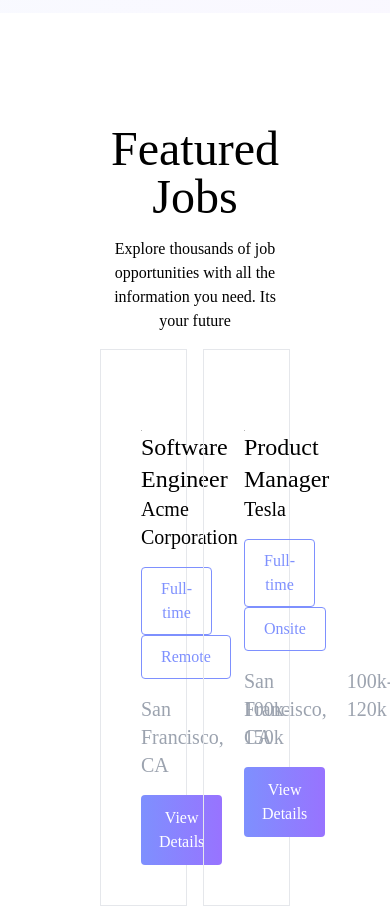
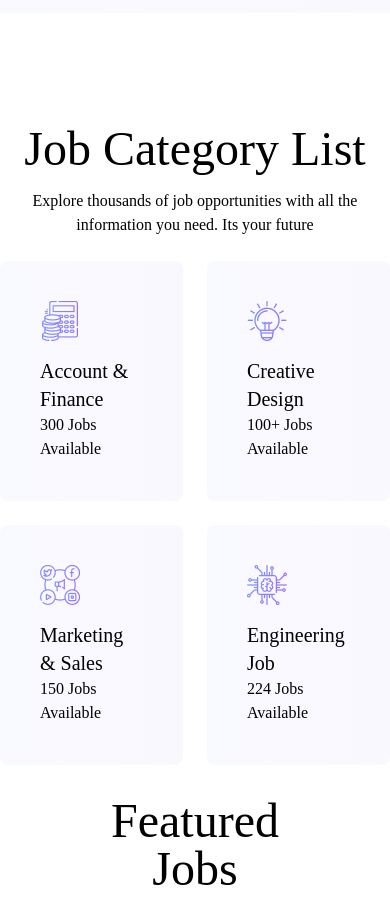
Before and after one commit to rabby-hasan-dev/job-opportunity, a React (Vite) app: page / in a window 390 px wide. Shown: the part 1180-2092 px from the top of the page. Built offline with nearby package versions, Linux system fonts and the light colour scheme; grey boxes are pictures that could not be loaded.

Commit message:
added job category

```diff
--- a/public/jobcategory.json
+++ b/public/jobcategory.json
@@ -1,24 +1,26 @@
+[
   {
-    "category":[
-   {
+    "_id": "648473b891c734003ffe4594",
     "logo": "/src/assets/Icons/accounts 1.png",
     "name": "Account & Finance",
     "jobs_available": "300 Jobs Available"
   },
   {
+    "_id": "648473b84f7ac1ba40c02191",
     "logo": "/src/assets/Icons/business 1.png",
     "name": "Creative Design",
-      "jobs_available":"100+ Jobs Available"
+    "jobs_available": "100+ Jobs Available"
   },
   {
+    "_id": "648473b868b02c60e42ab9d1",
     "logo": "/src/assets/Icons/social-media 1.png",
     "name": "Marketing & Sales",
     "jobs_available": "150 Jobs Available"
   },
   {
+    "_id": "648473b8031dabfc57522e3b",
     "logo": "/src/assets/Icons/chip 1.png",
     "name": "Engineering Job",
     "jobs_available": "224 Jobs Available"
   }
 ]
-  }
--- a/src/component/Home/Home.jsx
+++ b/src/component/Home/Home.jsx
@@ -17,9 +17,8 @@ const Home = () => {
     const jobHandler = (job) => {
 
 
+    }
 
-
-    }
     return (
 
         <main >
@@ -32,7 +31,7 @@ const Home = () => {
             <section className='job-feature ' >
                 <h1 className='text-center text-5xl bold'>Featured Jobs</h1>
                 <p className='text-center my-4'>Explore thousands of job opportunities with all the information you need. Its your future</p>
-                <div className=' grid grid-cols-2 gap-4'>
+                <div className=' grid grid-cols-1 lg:grid-cols-2 gap-4'>
                     {
                         jobs.map(job => <Jobs
                             key={job._id}
--- /dev/null
+++ b/src/component/Home/JobCatagory/Details/Details.jsx
@@ -0,0 +1,16 @@
+import React from 'react';
+
+const Details = ({ jobCategory }) => {
+    const { name, logo, jobs_available, } = jobCategory;
+    return (
+        <>
+            <div className='card p-10 rounded-lg bg'>
+                <img src={logo} alt="" />
+                <h3 className='text-xl mt-4'>{name}</h3>
+                <p>{jobs_available}</p>
+            </div>
+        </>
+    );
+};
+
+export default Details;
--- a/src/component/Home/JobCatagory/JobCatagory.jsx
+++ b/src/component/Home/JobCatagory/JobCatagory.jsx
@@ -1,35 +1,39 @@
-import { data } from 'autoprefixer';
+
 import { useEffect, useState } from 'react';
+import './jobCatagory.css'
+import Details from './Details/Details';
 
-import './jobCatagory.css'
-import JCDetails from './jobCatagoryDetails/JCDetails';
 
 const JobCatagory = () => {
 
-    const [jobCategory, setJobCategory] = useState([]);
+    const [jobcategorys, setJobCategorys] = useState([]);
+
+    // console.log(jobCategorys);
 
     useEffect(() => {
         fetch('jobcategory.json')
             .then(res => res.json())
-            .then(data => setJobCategory(data))
+            .then(data => setJobCategorys(data))
 
     }, [])
-
-    const { category } = jobCategory;
-
-    console.log(category);
-
-
-    return (
-
-        <div>
-            {/* {
-                category.map(ct => <JCDetails ct={ct} ></JCDetails>)
-            } */}
 
 
 
 
+    return (
+        <div className='my-8' >
+            <div className="job-heading text-center mb-6">
+                <h1 className='text-5xl mb-4'>Job Category List </h1>
+                <p>Explore thousands of job opportunities with all the information you need. Its your future</p>
+            </div>
+            <div className=' grid grid-cols-2 lg:grid-cols-4 gap-6 '>
+                {
+                    jobcategorys.map(jobCategory => <Details
+                        key={jobCategory._id}
+                        jobCategory={jobCategory}
+                    ></Details>)
+                }
+            </div>
         </div>
     );
 };
--- a/src/component/Home/JobCatagory/jobCatagoryDetails/JCDetails.jsx
+++ /dev/null
@@ -1,37 +0,0 @@
-import React from 'react';
-
-const JCDetails = () => {
-
-    return (
-        <div>
-            <div className="job-heading text-center">
-                <h1 className='text-5xl mb-4'>Job Category List </h1>
-                <p>Explore thousands of job opportunities with all the information you need. Its your future</p>
-            </div>
-            <div className="job-category grid grid-cols-4 gap-6  mt-8">
-                <div className='card p-10 rounded-lg bg'>
-                    <img src="/src/assets/Icons/accounts 1.png" alt="" />
-                    <h3 className='text-xl mt-4'>Account & Finance</h3>
-                    <p>300 Jobs Available</p>
-                </div>
-                <div className='card p-10 rounded-lg bg'>
-                    <img src="/src/assets/Icons/business 1.png" alt="" />
-                    <h3 className='text-xl mt-4'>Creative Design</h3>
-                    <p>100+ Jobs Available</p>
-                </div>
-                <div className='card p-10 rounded-lg bg'>
-                    <img src="/src/assets/Icons/social-media 1.png" alt="" />
-                    <h3 className='text-xl mt-4'>Marketing & Sales</h3>
-                    <p>150 Jobs Available</p>
-                </div>
-                <div className='card p-10 rounded-lg bg'>
-                    <img src="/src/assets/Icons/chip 1.png" alt="" />
-                    <h3 className='text-xl mt-4'>Engineering Job</h3>
-                    <p>224 Jobs Available</p>
-                </div>
-            </div>
-        </div>
-    );
-};
-
-export default JCDetails;
```
Lines whose indentation alone changed are shown as unchanged.
